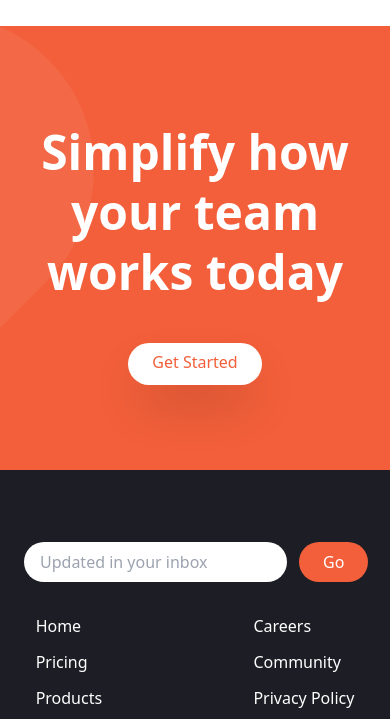
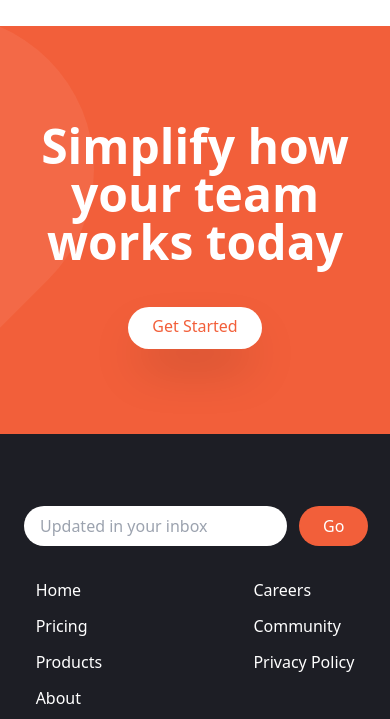
Before and after one commit to bradtraversy/tailwind-landing-page, a website: page index.html in a window 390 px wide. Shown: the part 2400-3119 px from the top of the page. Drawn offline with nearby package versions, Linux system fonts and the light colour scheme; files that its build step writes are made by us from their sources.

Commit message:
Removed 'leading-tight' class on line 274
Removed 'leading-tight' class on index.html as it added line-height that gets overwritten by the 'text-5xl' class.

```diff
--- a/index.html
+++ b/index.html
@@ -271,7 +271,7 @@
       >
         <!-- Heading -->
         <h2
-          class="text-5xl font-bold leading-tight text-center text-white md:text-4xl md:max-w-xl md:text-left"
+          class="text-5xl font-bold text-center text-white md:text-4xl md:max-w-xl md:text-left"
         >
           Simplify how your team works today
         </h2>
```
